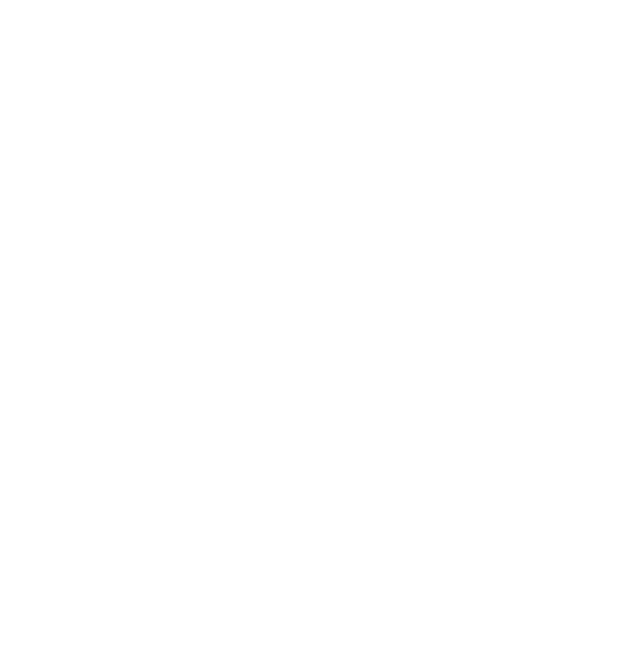
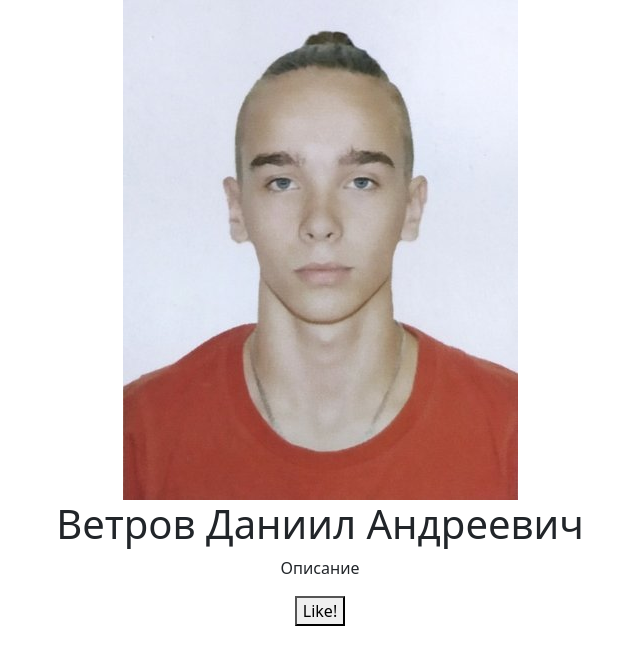
Before and after one commit to p1ck234/resume, a plain HTML site: page index.html in a window 1280 px wide. Shown: the whole page, without its empty margins (320-960 px from the left). Drawn offline with nearby package versions, Linux system fonts and the light colour scheme.

Commit message:
описанал начальную конструкцию

```diff
--- a/index.html
+++ b/index.html
@@ -11,5 +11,12 @@
       crossorigin="anonymous"
     />
   </head>
-  <body></body>
+  <body>
+    <div class="container text-center">
+      <img src="img/photo.jpeg" alt="Danil" />
+      <h1>Ветров Даниил Андреевич</h1>
+      <p>Описание</p>
+      <button>Like!</button>
+    </div>
+  </body>
 </html>
```
